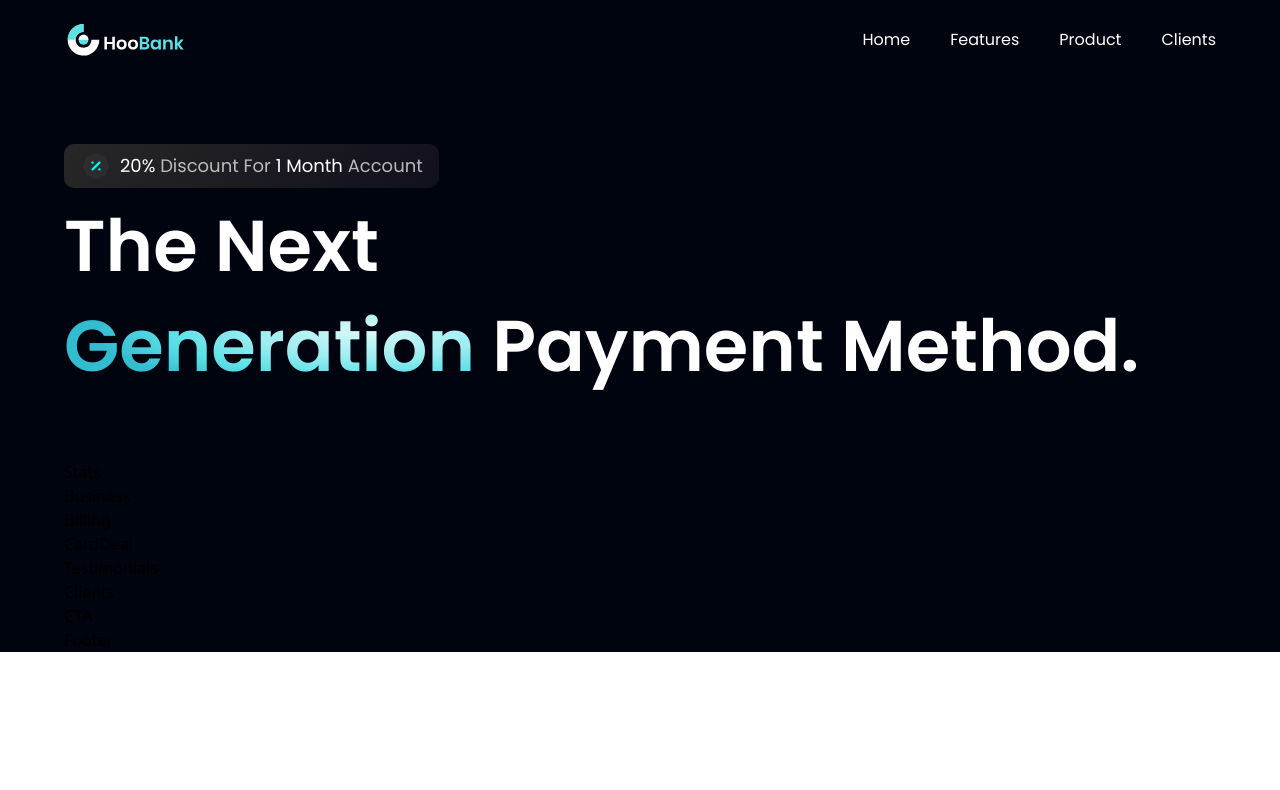
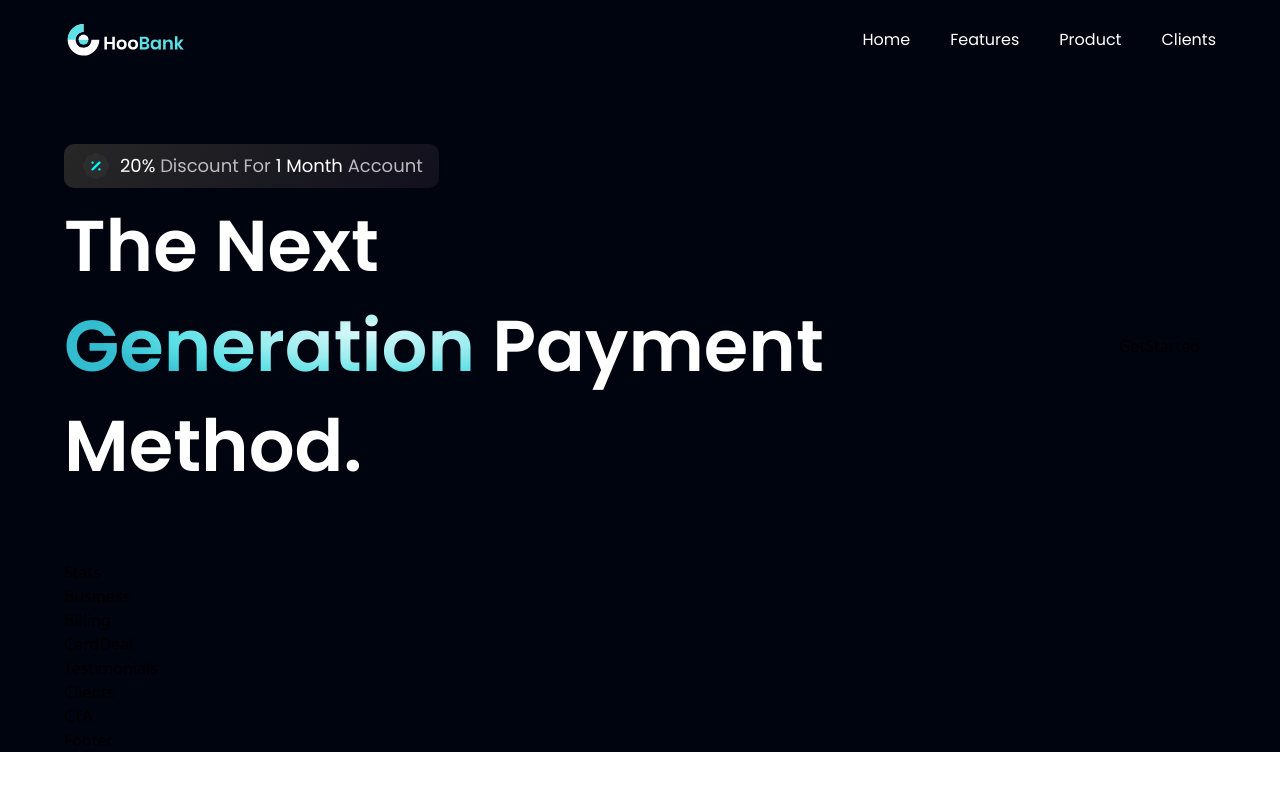
Before and after one commit to programmernizam/simple-react-projects, a React (Vite) app in the folder HooBank/: page / in a window 1280 px wide. Shown: the top 790 px of the page. Built offline with nearby package versions, Linux system fonts and the light colour scheme.

Commit message:
[Start] Building Get Started

```diff
--- a/HooBank/src/components/GetStarted.jsx
+++ b/HooBank/src/components/GetStarted.jsx
@@ -1,3 +1,5 @@
+import styles from "../style";
+import { arrowUp } from "../assets";
 export default function GetStarted() {
-  return <div>GetStarted</div>;
+  return <div className={`${styles}`}>GetStarted</div>;
 }
--- a/HooBank/src/components/Hero.jsx
+++ b/HooBank/src/components/Hero.jsx
@@ -1,5 +1,6 @@
+import { discount } from "../assets";
 import styles from "../style";
-import { discount, robot } from "../assets";
+import GetStarted from "./GetStarted";
 export default function Hero() {
   return (
     <section
@@ -23,6 +24,9 @@ export default function Hero() {
             <span className="text-gradient">Generation </span>
             Payment Method.
           </h1>
+          <div className="ss:flex hidden md:mr-4 mr-0">
+            <GetStarted />
+          </div>
         </div>
       </div>
     </section>
```
